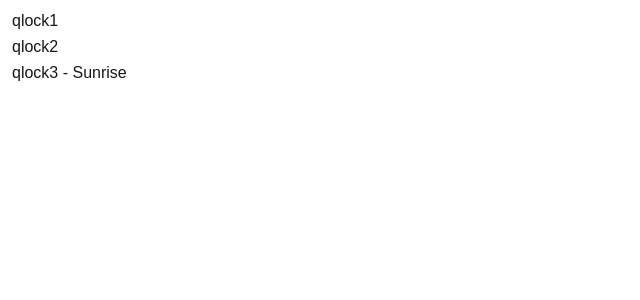
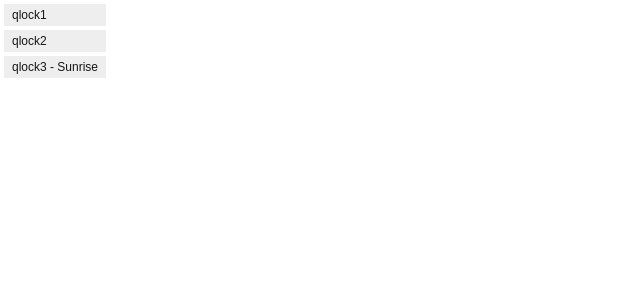
Before and after one commit to r21nomi/qlocks, a Next.js app: page / in a window 1280 px wide. Shown: the top 300 px of the page, without its empty margins (0-640 px from the left). Built offline with nearby package versions, Linux system fonts and the light colour scheme.

Commit message:
Fix the design

```diff
--- a/src/components/menu/Menu.module.scss
+++ b/src/components/menu/Menu.module.scss
@@ -2,10 +2,15 @@
 @import '@/styles/mixin';
 
 .root {
-  padding: $padding_8;
+  display: flex;
+  flex-direction: column;
+  gap: $padding_4;
+  padding: $padding_4;
 
   .item {
+    font-size: $font_size_12;
     cursor: pointer;
-    padding: $padding_4;
+    padding: $padding_4 $padding_8;
+    background: $gray_eee;
   }
 }
```
